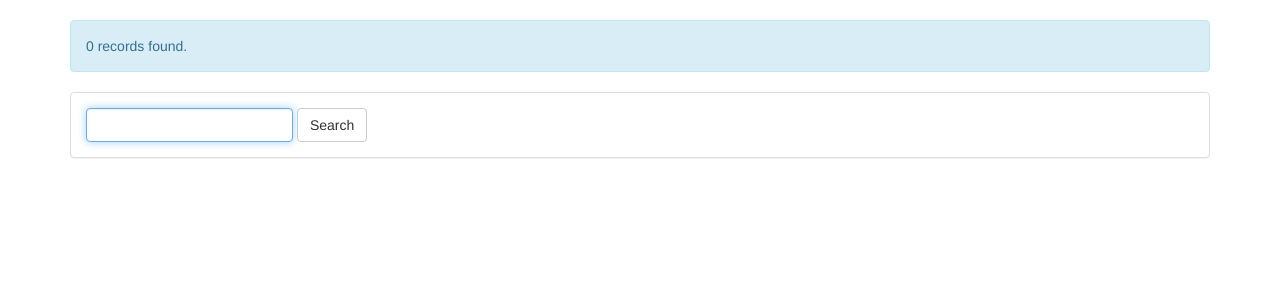
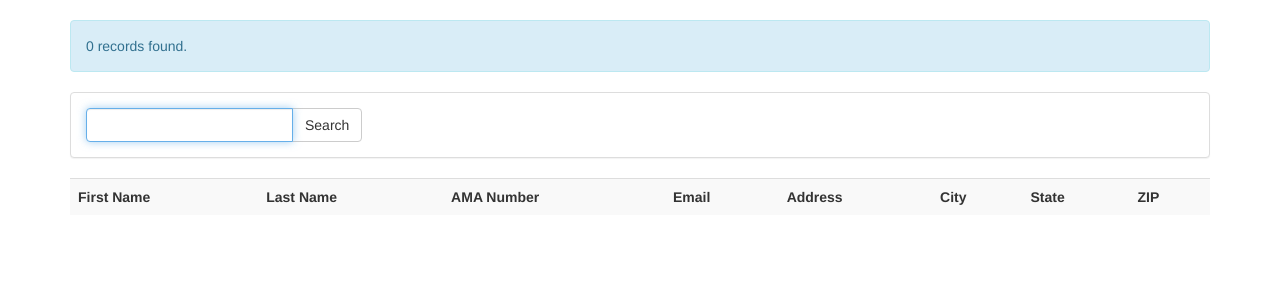
Before and after one commit to tortxof/rc-club-members, a Flask app: page /all/active in a window 1280 px wide. Shown: the part 51-351 px from the top of the page. Run offline with Flask 2, Linux system fonts and the light colour scheme; the visitor is signed in with stand-in values (Sample User, id 1); data comes from the database, SQL or seed files in the repository; lists and menus that the app fills with data are empty; some libraries are stand-ins or nearby versions.

Commit message:
Add records table template. Add member view.

```diff
--- a/members.py
+++ b/members.py
@@ -130,6 +130,12 @@ def add():
     else:
         return redirect(url_for('index'))
 
+@app.route('/member/<mid>')
+@login_required
+def get_member(mid):
+    records = members_db.get(mid)
+    return render_template('records.html', records=records)
+
 @app.route('/edit', methods=['GET', 'POST'])
 @login_required
 def edit():
@@ -238,7 +244,7 @@ def list_members(args):
             )
     else:
         flash('{} records found.'.format(len(records)))
-        return render_template('records.html', records=records)
+        return render_template('records_table.html', records=records)
 
 
 @app.route('/export')
--- /dev/null
+++ b/templates/records_table.html
@@ -0,0 +1,30 @@
+{% extends 'layout.html' %}
+{% block body %}
+{% include 'search.html' %}
+<div class="table-responsive">
+  <table class="table table-striped">
+    <tr>
+      <th>First Name</th>
+      <th>Last Name</th>
+      <th>AMA Number</th>
+      <th>Email</th>
+      <th>Address</th>
+      <th>City</th>
+      <th>State</th>
+      <th>ZIP</th>
+    </tr>
+    {% for record in records %}
+    <tr>
+      <td><a href="/member/{{ record.mid }}">{{ record.first }}</a></td>
+      <td><a href="/member/{{ record.mid }}">{{ record.last }}</a></td>
+      <td><a href="/verify?mid={{ record.mid }}">{{ record.ama }}</a></td>
+      <td><a href="mailto:{{ record.email }}">{{ record.email }}</a></td>
+      <td>{{ record.address }}</td>
+      <td>{{ record.city }}</td>
+      <td>{{ record.state }}</td>
+      <td>{{ record.zip }}</td>
+    </tr>
+    {% endfor %}
+  </table>
+</div>
+{% endblock %}
--- a/templates/search.html
+++ b/templates/search.html
@@ -1,15 +1,14 @@
 <div class="panel panel-default">
   <div class="panel-body">
-
     <form class="form-inline" role="form" name="search" action="/search" method="get">
-
       <div class="form-group">
-        <input class="form-control" type="text" name="query" autofocus>
+        <div class="input-group">
+          <input class="form-control" type="text" name="query" autofocus>
+          <span class="input-group-btn">
+            <button type="submit" class="btn btn-default">Search</button>
+          </span>
+        </div>
       </div>
-
-      <button type="submit" class="btn btn-default">Search</button>
-
     </form>
-
   </div>
 </div>
```
